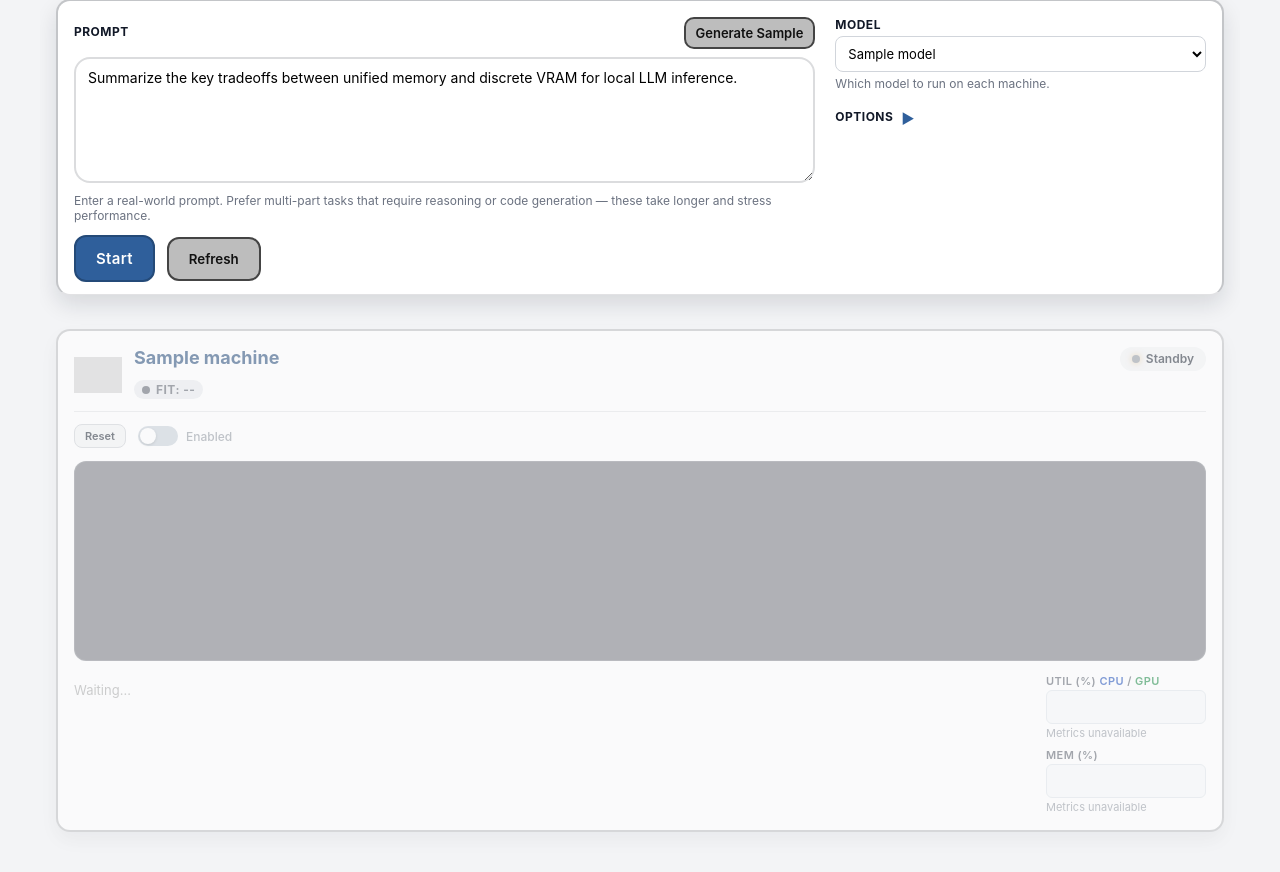
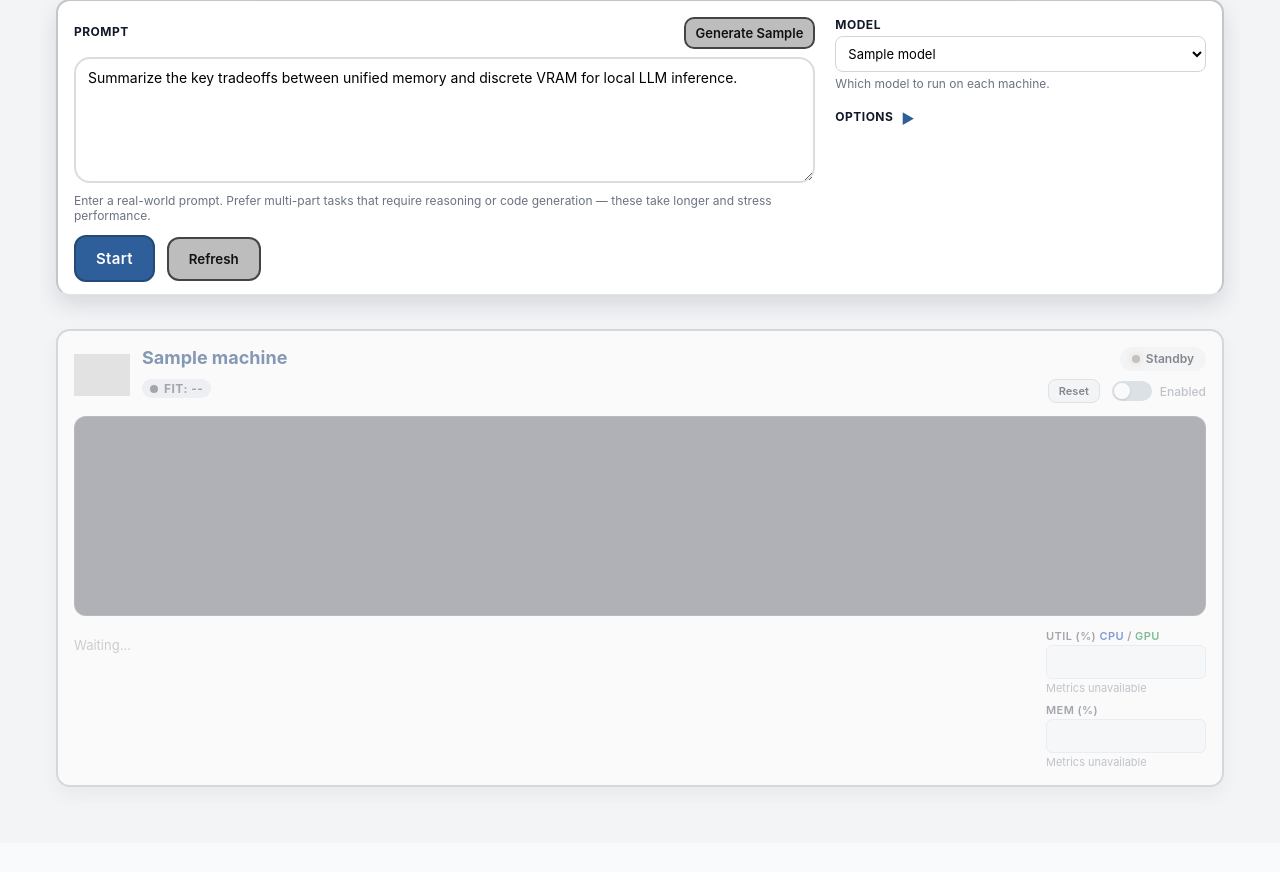
Before and after one commit to todddb/bench-race, a Flask app: template central/templates/index.html in a window 1280 px wide. Shown: the part 99-971 px from the top of the page. After the commit the page ends 892 px from the top, so only its background shows below. Run offline with Flask 3, Linux system fonts and the light colour scheme; the template is opened without the code that fills it: most values are stand-ins (such as "Sample title", 1, 10 or a date in 2020); parts of the project's set-up code (start-up, migrations or seed data) failed here and were passed over; some libraries are stand-ins or nearby versions; grey boxes are pictures that could not be loaded.

Commit message:
Fix AgentCard header layout to eliminate extra row and divider
- Restructured HTML to move pane-controls inside pane-header
- Implemented 2-row CSS grid layout with logo spanning both rows
- Row 1: Logo | Title | Status badge (right-aligned)
- Row 2: Logo (continues) | Fit badge + multiplier | Reset + Enabled toggle (right-aligned)
- Removed border-bottom divider from pane-header
- Fixed text wrapping: titles can wrap without breaking grid layout
- Prevented controls from wrapping with flex-wrap: nowrap
- All cards now have consistent header layout regardless of content length

https://claude.ai/code/session_01Ca73SyyfMSJ74GyezbY44y

```diff
--- a/central/static/css/app.css
+++ b/central/static/css/app.css
@@ -70,7 +70,7 @@ textarea.prompt { font-family: Inter, system-ui, -apple-system, "Segoe UI", Robo
 .main-layout { display: flex; gap: 16px; align-items: flex-start; }
 .main-content { flex: 1; min-width: 0; display: flex; flex-direction: column; gap: 16px; }
 .pane { overflow: hidden; }
-.pane-title { font-weight: 700; margin-bottom: 8px; font-size: 18px; color: var(--title-blue); }
+.pane-title { font-weight: 700; margin-bottom: 0; font-size: 18px; color: var(--title-blue); }
 .output { min-height: 200px; max-height: 320px; background: #0b1020; color: #d7e1ff; padding: 12px; border-radius: 12px; overflow: auto; white-space: pre-wrap; overflow-wrap: anywhere; word-break: break-word; border: 1px solid rgba(148, 163, 184, 0.2); }
 .metrics { margin-top: 8px; font-size: 13px; color: #111; }
 .muted { color: #666; }
@@ -78,34 +78,12 @@ textarea.prompt { font-family: Inter, system-ui, -apple-system, "Segoe UI", Robo
 .preview-image { max-width: 100%; border-radius: 10px; display: block; }
 .image-pane.error { border: 2px solid #fca5a5; background: #fef2f2; }
 
-/* Status and model fit row */
-.pane-header {
-  display: flex;
-  justify-content: space-between;
-  align-items: center;
-  gap: 16px;
-  margin-bottom: 12px;
-  padding-bottom: 12px;
-  border-bottom: 1px solid #e5e7eb;
-}
-.pane-header-main {
-  display: flex;
-  flex-direction: column;
-  gap: 4px;
-  min-width: 200px;
-  flex: 1;
-}
-.pane-status {
-  display: flex;
-  align-items: center;
-  gap: 8px;
-  margin-left: auto;
-}
+/* Status and model fit row - DEPRECATED - see updated layout below at line 488 */
 
 /* Vendor logo */
 .vendor-logo {
-  width: 64px;
-  height: 64px;
+  width: 56px;
+  height: 56px;
   object-fit: contain;
   flex-shrink: 0;
   transition: opacity 0.2s ease;
@@ -115,14 +93,6 @@ textarea.prompt { font-family: Inter, system-ui, -apple-system, "Segoe UI", Robo
 }
 .vendor-logo.hidden {
   display: none;
-}
-
-/* Pane controls row */
-.pane-controls {
-  display: flex;
-  align-items: center;
-  gap: 12px;
-  margin-bottom: 12px;
 }
 .pane-status .status-dot { width: 10px; height: 10px; border-radius: 999px; display: inline-block; }
 .pane-status .status-dot.ready { background: #22c55e; box-shadow: 0 0 6px rgba(34, 197, 94, 0.6); }
@@ -473,47 +443,61 @@ body.options-expanded textarea.prompt { min-height: 220px; }
    Vendor Logo and Pane Layout Updates
    ====================================== */
 
-/* Vendor logo on left */
+/* Update pane header layout - 2-row grid with logo spanning both rows */
+.pane-header {
+  display: grid;
+  grid-template-columns: 56px 1fr auto;
+  grid-template-rows: auto auto;
+  gap: 8px 12px;
+  align-items: start;
+  margin-bottom: 12px;
+  padding-bottom: 0;
+  border-bottom: none;
+}
+
+/* Vendor logo spans both rows on left */
 .vendor-logo {
-  width: 48px;
-  height: 48px;
+  grid-row: 1 / 3;
+  grid-column: 1;
+  width: 56px;
+  height: 56px;
   object-fit: contain;
-  flex-shrink: 0;
   opacity: 0.7;
   align-self: flex-start;
-  margin-top: 4px;
 }
 
-/* Update pane header layout to accommodate logo */
-.pane-header {
-  display: grid;
-  grid-template-columns: 48px 1fr auto;
-  gap: 12px;
-  align-items: start;
+/* Row 1: Title and Status */
+.pane-title {
+  grid-row: 1;
+  grid-column: 2;
+  min-width: 0;
+  word-wrap: break-word;
+  overflow-wrap: break-word;
 }
 
-.pane-header-main {
-  min-width: 0; /* Allow text truncation */
+.pane-status {
+  grid-row: 1;
+  grid-column: 3;
+  display: flex;
+  align-items: center;
+  justify-content: flex-end;
 }
 
-/* Status area on right side */
-.pane-status {
-  display: flex;
-  flex-direction: column;
-  gap: 8px;
-  align-items: flex-end;
+/* Row 2: Model Fit and Controls */
+.model-fit {
+  grid-row: 2;
+  grid-column: 2;
 }
 
-.status-row-top {
+.pane-controls {
+  grid-row: 2;
+  grid-column: 3;
   display: flex;
   align-items: center;
-  gap: 8px;
-}
-
-.status-row-bottom {
-  display: flex;
-  align-items: center;
-  gap: 8px;
+  gap: 12px;
+  justify-content: flex-end;
+  flex-wrap: nowrap;
+  white-space: nowrap;
 }
 
 /* Status badge styling */
--- a/central/templates/index.html
+++ b/central/templates/index.html
@@ -117,13 +117,7 @@
             <div class="pane card {% if m.excluded %}pane-excluded{% endif %}" id="pane-{{ m.machine_id }}" data-excluded="{{ m.excluded|lower }}" data-vendor="{{ m.vendor|default('other') }}">
               <div class="pane-header">
                 <img class="vendor-logo" id="vendor-logo-{{ m.machine_id }}" src="/static/assets/vendor/{{ m.vendor|default('other') }}.png" alt="{{ m.vendor|default('other') }} logo" title="{{ m.vendor|default('other')|title }}" />
-                <div class="pane-header-main">
                 <div class="pane-title">{{ m.label }}</div>
-                  <div class="model-fit" id="model-fit-{{ m.machine_id }}">
-                    <span class="fit-badge">FIT: --</span>
-                    <span class="fit-score"></span>
-                  </div>
-                </div>
                 <div class="pane-status">
                   <span class="status-badge {% if m.agent_reachable is defined and m.agent_reachable == true %}ready{% elif m.agent_reachable is defined and m.agent_reachable == false %}offline{% else %}checking{% endif %} {% if m.excluded %}standby{% endif %}" id="status-badge-{{ m.machine_id }}">
                     <span class="status-dot"></span>
@@ -140,6 +134,9 @@
                     </span>
                   </span>
                 </div>
+                <div class="model-fit" id="model-fit-{{ m.machine_id }}">
+                  <span class="fit-badge">FIT: --</span>
+                  <span class="fit-score"></span>
                 </div>
                 <div class="pane-controls">
                   <button
@@ -162,6 +159,7 @@
                     <span class="toggle-label">Enabled</span>
                   </label>
                   <button class="btn btn-sync hidden" id="sync-{{ m.machine_id }}">Sync Models</button>
+                </div>
               </div>
               <div class="sync-progress hidden" id="sync-progress-{{ m.machine_id }}">
                 <div class="progress-bar">
```
Lines whose indentation alone changed are shown as unchanged.
